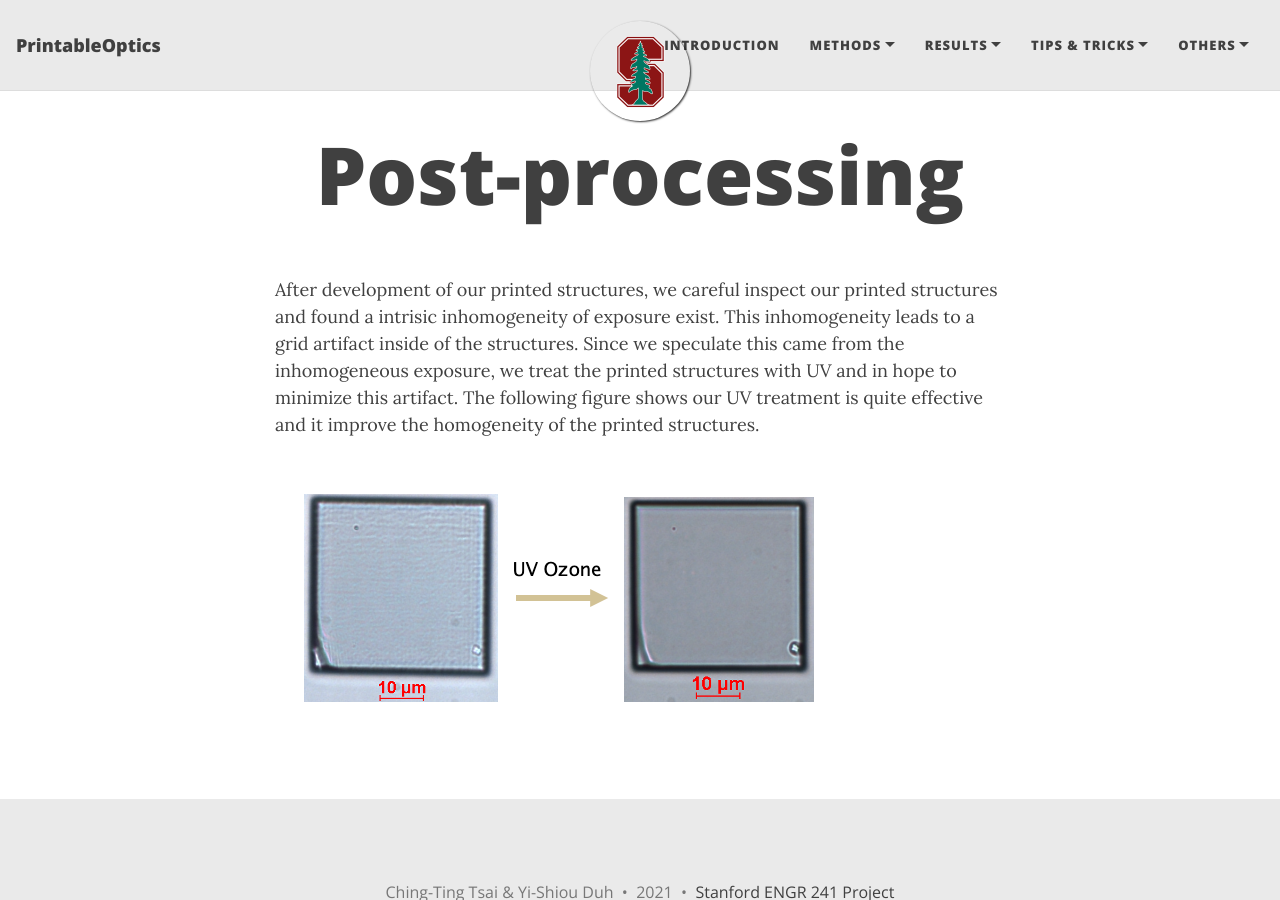
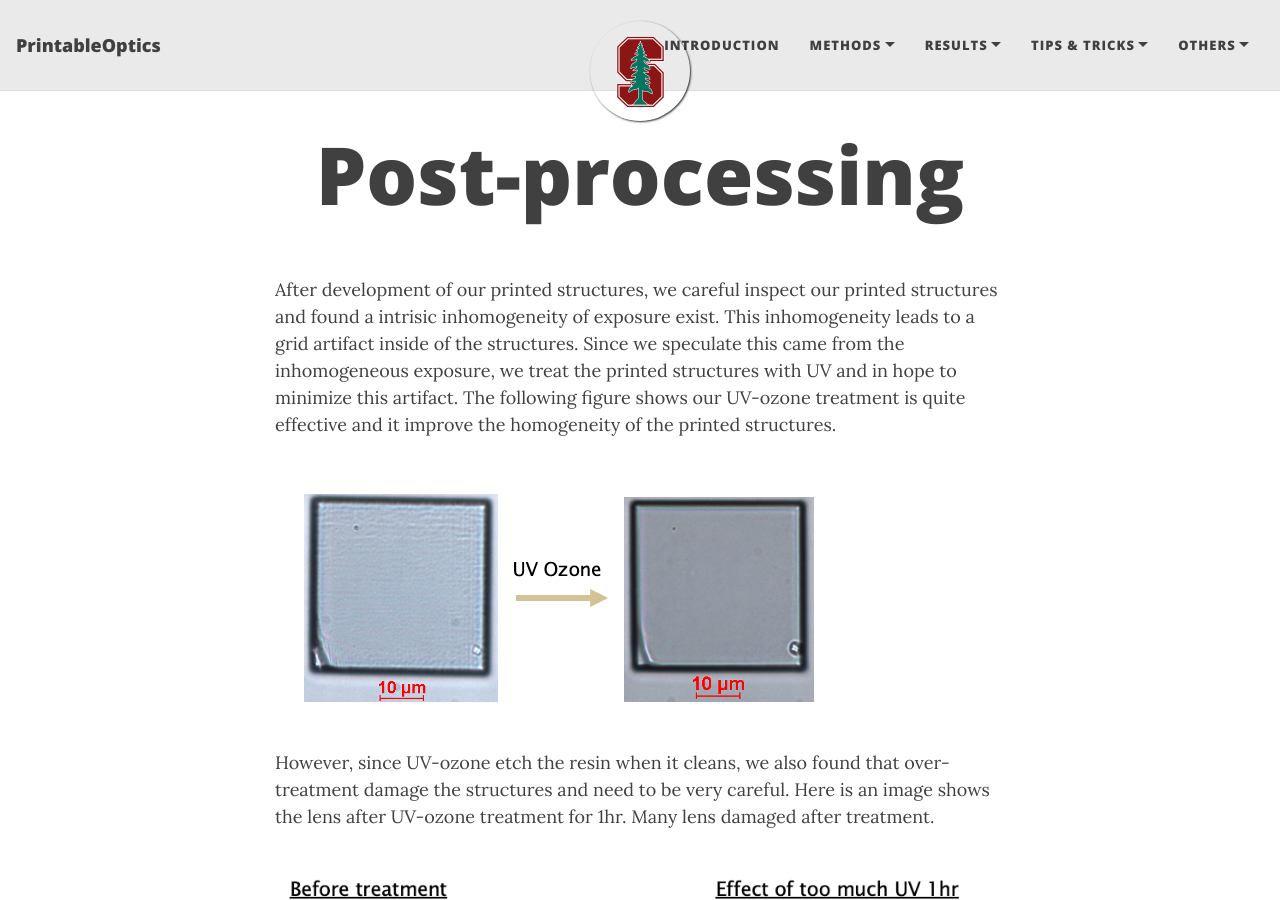
Before and after one commit to tingtsai/PrintableOptics, a Jekyll site: the page built from Post-processing.md, in a window 1280 px wide and 900 px high. Built offline with Jekyll 4.4.1, drawn with Linux system fonts in a browser that asks for light colours; nearby versions of some CDN libraries.

Commit message:
Update Post-processing.md

```diff
--- a/Post-processing.md
+++ b/Post-processing.md
@@ -3,6 +3,10 @@
 title: Post-processing
 ---
 
-After development of our printed structures, we careful inspect our printed structures and found a intrisic inhomogeneity of exposure exist. This inhomogeneity leads to a grid artifact inside of the structures. Since we speculate this came from the inhomogeneous exposure, we treat the printed structures with UV and in hope to minimize this artifact. The following figure shows our UV treatment is quite effective and it improve the homogeneity of the printed structures.
+After development of our printed structures, we careful inspect our printed structures and found a intrisic inhomogeneity of exposure exist. This inhomogeneity leads to a grid artifact inside of the structures. Since we speculate this came from the inhomogeneous exposure, we treat the printed structures with UV and in hope to minimize this artifact. The following figure shows our UV-ozone treatment is quite effective and it improve the homogeneity of the printed structures.
 
 ![](/assets/img/UV.png)
+
+However, since UV-ozone etch the resin when it cleans, we also found that over-treatment damage the structures and need to be very careful. Here is an image shows the lens after UV-ozone treatment for 1hr. Many lens damaged after treatment.
+
+![](/assets/img/overUV.png)
```
